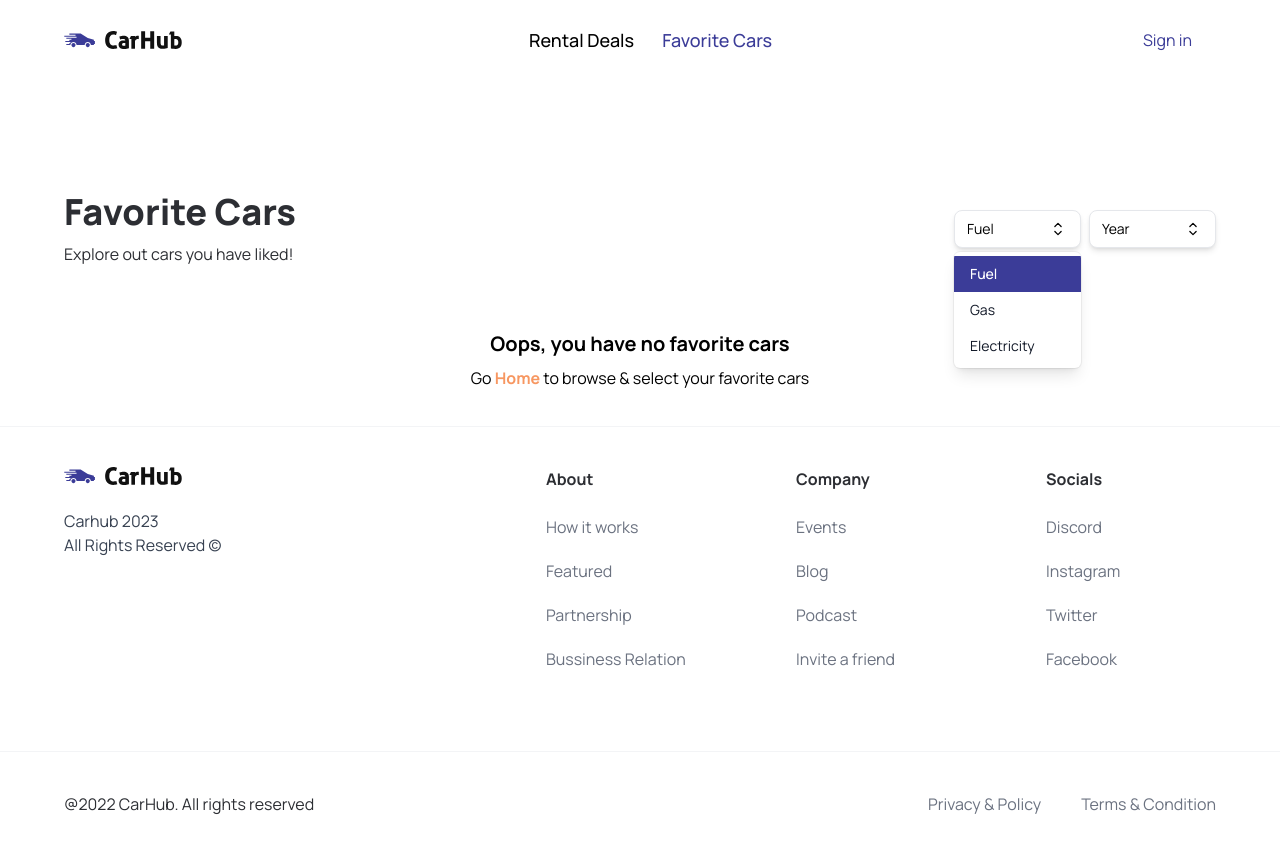
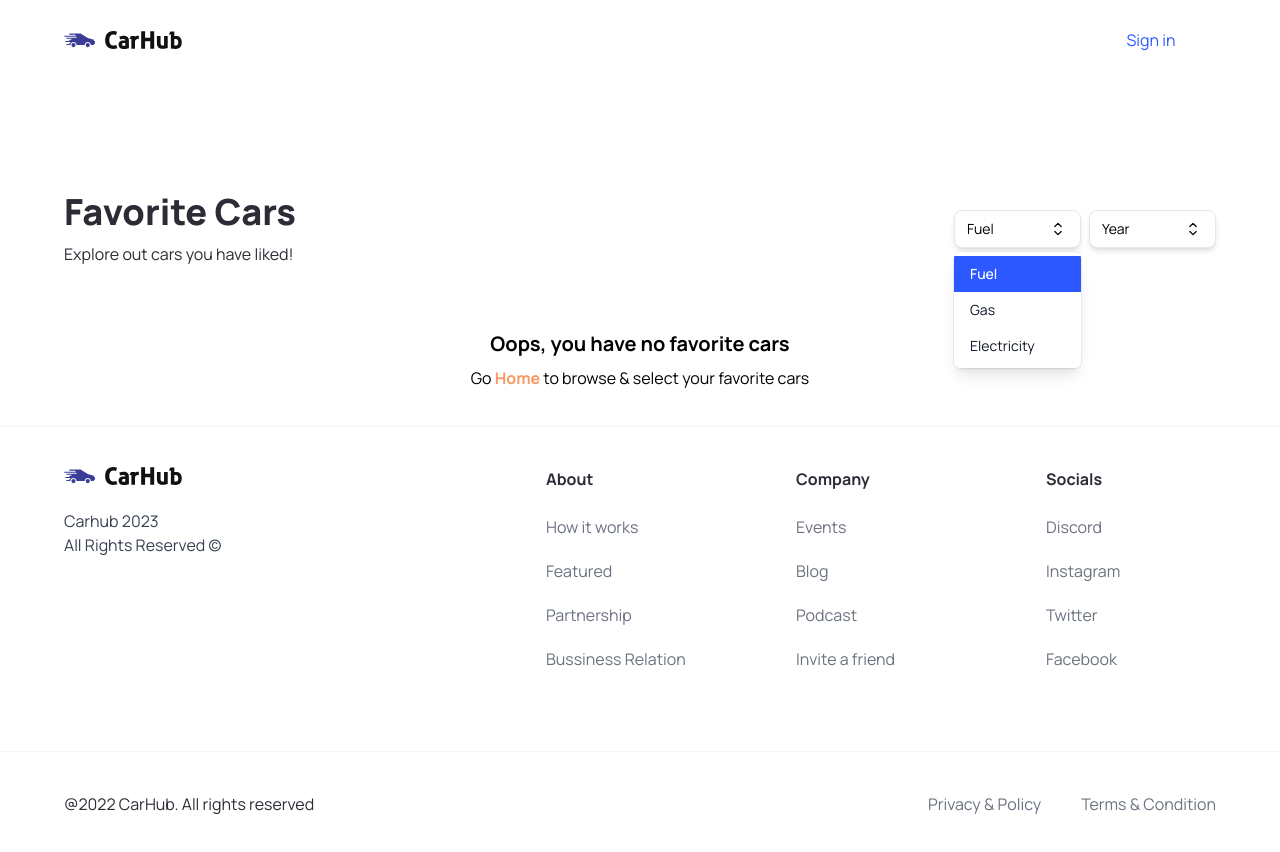
Before and after one commit to soundaryaNaik/Car-showcase, a Next.js app: page /my-favorites in a window 1280 px wide. Both pictures are taken after a click on the button "Fuel". Shown: the top 852 px of the page. Built offline with nearby package versions, Linux system fonts and the light colour scheme.

Commit message:
UI changes

```diff
--- a/app/my-favorites/page.tsx
+++ b/app/my-favorites/page.tsx
@@ -14,7 +14,7 @@ const MyFavorites = ({ searchParams }: HomeProps) => {
   return (
     <main className='sm:px-16 px-6 pt-32 pb-4 max-w-[1440px] mx-auto'>
       <div className='flex max-md:flex-col md:justify-between max-md:items-start w-full mt-16'>
-        <div className='flex flex-col items-start justify-start gap-y-2.5 text-black-400'>
+        <div className='flex flex-col items-start justify-start gap-y-2.5 text-black-100'>
           <h1 className='text-4xl font-extrabold'>Favorite Cars</h1>
           <p>Explore out cars you have liked!</p>
         </div>
--- a/app/page.tsx
+++ b/app/page.tsx
@@ -25,7 +25,7 @@ export default async function Home({ searchParams }: HomeProps) {
         <SearchBar />
 
         <div className="flex max-md:flex-col md:justify-between max-md:items-start w-full mt-16">
-          <div className="flex flex-col items-start justify-start gap-y-2.5 text-black-400">
+          <div className="flex flex-col items-start justify-start gap-y-2.5 text-black-100">
             <h1 className="text-4xl font-extrabold">Car Catalogue</h1>
             <p>Explore out cars you might like</p>
           </div>
--- a/components/CarCard.tsx
+++ b/components/CarCard.tsx
@@ -39,7 +39,7 @@ const CarCard = ({ car }: CarCardProps) => {
   const carRent = calculateCarRent(city_mpg, year);
 
   return (
-    <div className="group flex flex-col p-6 justify-center items-start text-black-400 bg-light-white-100 rounded-[24px] hover:shadow-md">
+    <div className="group flex flex-col p-6 justify-center items-start text-black-100 bg-primary-blue-100 hover:bg-white hover:shadow-md rounded-3xl">
       <div className="w-full flex justify-between items-start gap-2">
         <h2 className="text-[22px] leading-[26px] font-bold capitalize">
           {make} {model}
@@ -84,7 +84,7 @@ const CarCard = ({ car }: CarCardProps) => {
       </div>
 
       <div className="relative flex w-full mt-2">
-        <div className="flex w-full justify-between text-grey">
+        <div className="flex group-hover:invisible w-full justify-between text-grey">
           <div className="flex flex-col justify-center items-center gap-2">
             <Image
               src="/steering-wheel.svg"
@@ -109,7 +109,7 @@ const CarCard = ({ car }: CarCardProps) => {
         <div className="hidden group-hover:flex absolute bottom-0 w-full z-10">
           <CustomButton
             title="View More"
-            containerStyles="w-full py-[16px] rounded-lg bg-gradient-to-r from-[#5E60C1] from-[0.78%] to-[#7E80CD] to-[99.38%]"
+            containerStyles="w-full py-[16px] rounded-full bg-primary-blue"
             textStyles="text-white text-[14px] leading-[17px] font-bold"
             rightIcon="/right-arrow.svg"
             handleClick={openModal}
--- a/components/CustomFilter.tsx
+++ b/components/CustomFilter.tsx
@@ -49,7 +49,7 @@ export default function CustomFilter({ title, options }: CustomFilterProps) {
                   key={option.title}
                   className={({ active }) =>
                     `relative cursor-default select-none py-2 px-4 ${
-                      active ? "bg-primary-purple text-white" : "text-gray-900"
+                      active ? "bg-primary-blue text-white" : "text-gray-900"
                     }`
                   }
                   value={option}
--- a/components/Footer.tsx
+++ b/components/Footer.tsx
@@ -4,7 +4,7 @@ import Link from "next/link";
 import { footerLinks } from "@constants";
 
 const Footer = () => (
-  <footer className="flex flex-col text-black-400  mt-5 border-t border-gray-100">
+  <footer className="flex flex-col text-black-100  mt-5 border-t border-gray-100">
     <div className="flex max-md:flex-col flex-wrap justify-between gap-5 sm:px-16 px-6 py-10">
       <div className="flex flex-col justify-start items-start gap-6">
         <Image
--- a/components/Hero.tsx
+++ b/components/Hero.tsx
@@ -15,18 +15,18 @@ const Hero = () => {
   return (
     <div className="flex xl:flex-row flex-col gap-5 relative z-0 max-w-[1440px] mx-auto">
       <div className="flex-1 pt-36 sm:px-16 px-6">
-        <h1 className="2xl:text-[72px] sm:text-[64px] text-[50px] font-bold">
+        <h1 className="2xl:text-[72px] sm:text-[64px] text-[50px] font-extrabold">
           Find, book, rent a car—quick and super easy!
         </h1>
 
-        <p className="text-[27px] text-grey mt-5">
+        <p className="text-[27px] text-black-100 font-light mt-5">
           Streamline your car rental experience with our effortless booking
           process.
         </p>
 
         <CustomButton
-          title="Browse Now"
-          containerStyles="bg-primary-purple text-white rounded-full mt-10"
+          title="Explore Cars"
+          containerStyles="bg-primary-blue text-white rounded-full mt-10"
           handleClick={handleScroll}
         />
       </div>
--- a/components/Navbar.tsx
+++ b/components/Navbar.tsx
@@ -10,7 +10,8 @@ const NavBar = () => {
   const pathName = usePathname();
 
   return (
-    <nav className="absolute flex justify-between items-center w-full sm:px-16 px-6 py-4 bg-transparent z-10">
+    <header className="w-full  absolute z-10">
+      <nav className="max-w-[1440px] mx-auto flex justify-between items-center sm:px-16 px-6 py-4 bg-transparent">
         <Link href="/" className="flex justify-center items-center">
           <Image
             src="/logo.svg"
@@ -21,35 +22,36 @@ const NavBar = () => {
           />
         </Link>
 
-      <ul className="sm:flex hidden gap-7">
-        <Link href="/">
+        {/* <ul className='sm:flex hidden gap-7'>
+          <Link href='/'>
             <li
               className={`${
-              pathName === "/" ? "text-primary-purple" : ""
+                pathName === "/" ? "text-primary-blue" : "text-black-100"
               } text-[18px] font-medium`}
             >
               Rental Deals
             </li>
           </Link>
-        <Link href="/my-favorites">
+          <Link href='/my-favorites'>
             <li
               className={`${
-              pathName === "/my-favorites" ? "text-primary-purple" : ""
+                pathName === "/my-favorites"
+                  ? "text-primary-blue"
+                  : "text-black-100"
               } text-[18px] font-medium`}
             >
               Favorite Cars
             </li>
           </Link>
-      </ul>
+        </ul> */}
 
-      <div className="flex text-base text-primary-purple">
         <CustomButton
           title="Sign in"
           btnType="button"
-          containerStyles="rounded-full bg-white text-primary-purple"
+          containerStyles="text-primary-blue rounded-full bg-white min-w-[130px]"
         />
-      </div>
       </nav>
+    </header>
   );
 };
 
--- a/components/SearchManufacturer.tsx
+++ b/components/SearchManufacturer.tsx
@@ -65,9 +65,7 @@ const SearchManufacturer = ({
                     key={item}
                     className={({ active }) =>
                       `relative cursor-default select-none py-2 pl-10 pr-4 ${
-                        active
-                          ? "bg-primary-purple text-white"
-                          : "text-gray-900"
+                        active ? "bg-primary-blue text-white" : "text-gray-900"
                       }`
                     }
                     value={item}
--- a/components/ShowMore.tsx
+++ b/components/ShowMore.tsx
@@ -24,7 +24,7 @@ const ShowMore = ({ pageNumber, isNext }: ShowMoreProps) => {
         <CustomButton
           btnType="button"
           title="Show More"
-          containerStyles="bg-primary-purple rounded-xl text-white"
+          containerStyles="bg-primary-blue rounded-full text-white"
           handleClick={handleNavigation}
         />
       )}
--- a/tailwind.config.js
+++ b/tailwind.config.js
@@ -12,13 +12,10 @@ module.exports = {
         inter: ["Inter", "sans-serif"],
       },
       colors: {
-        "white-600": "#fcfcfc",
-        "black-100": "#bbbbbb",
-        "black-300": "#9195a1",
-        "black-400": "#2C2E33",
-        "primary-purple": {
-          DEFAULT: "#3b3c98",
-          100: "rgba(59, 60, 152, 0.1)",
+        "black-100": "#2B2C35",
+        "primary-blue": {
+          DEFAULT: "#2B59FF",
+          100: "#F5F8FF",
         },
         "secondary-orange": "#f79761",
         "light-white": {
```
Also changed, not shown: components/CarDetails.tsx (+5 -5 lines), 1 other file (tests, documents, lock files or other folders). Lines whose indentation alone changed are shown as unchanged.
